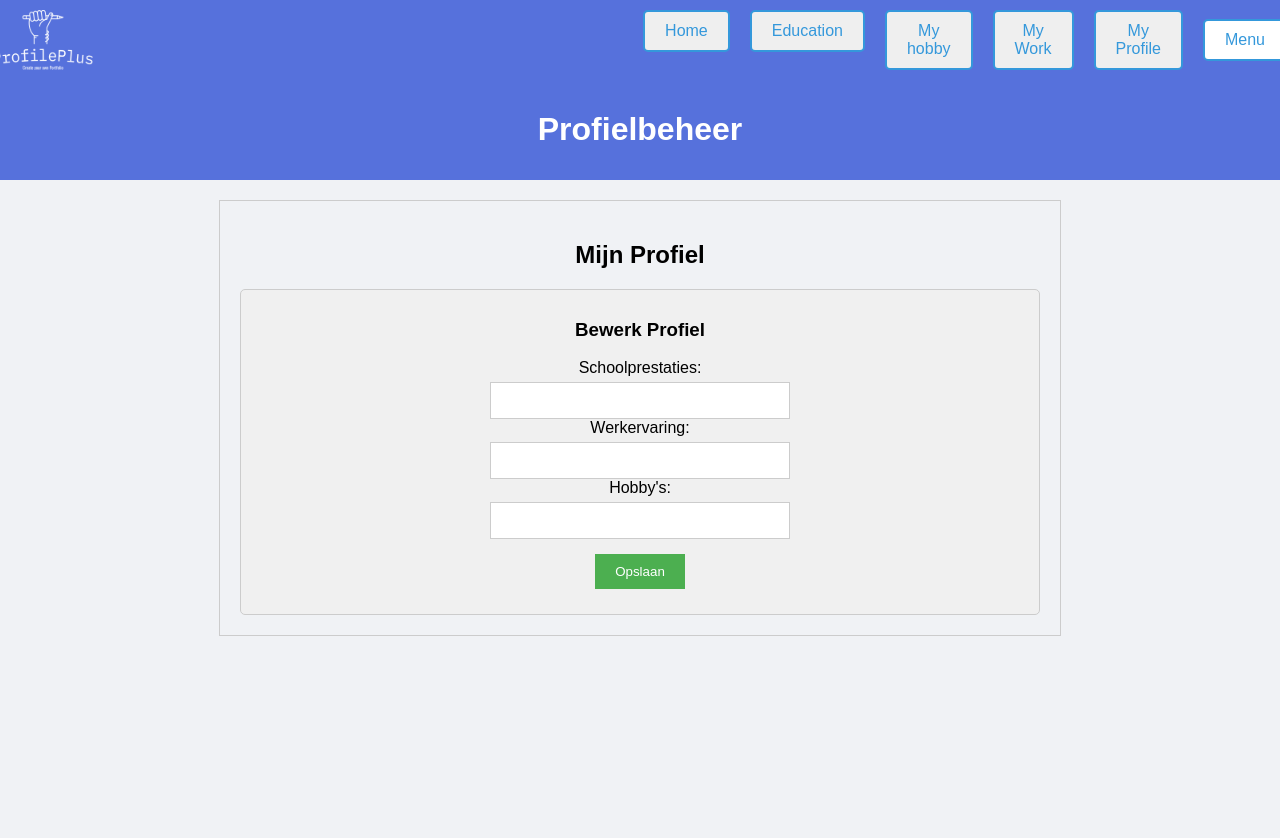
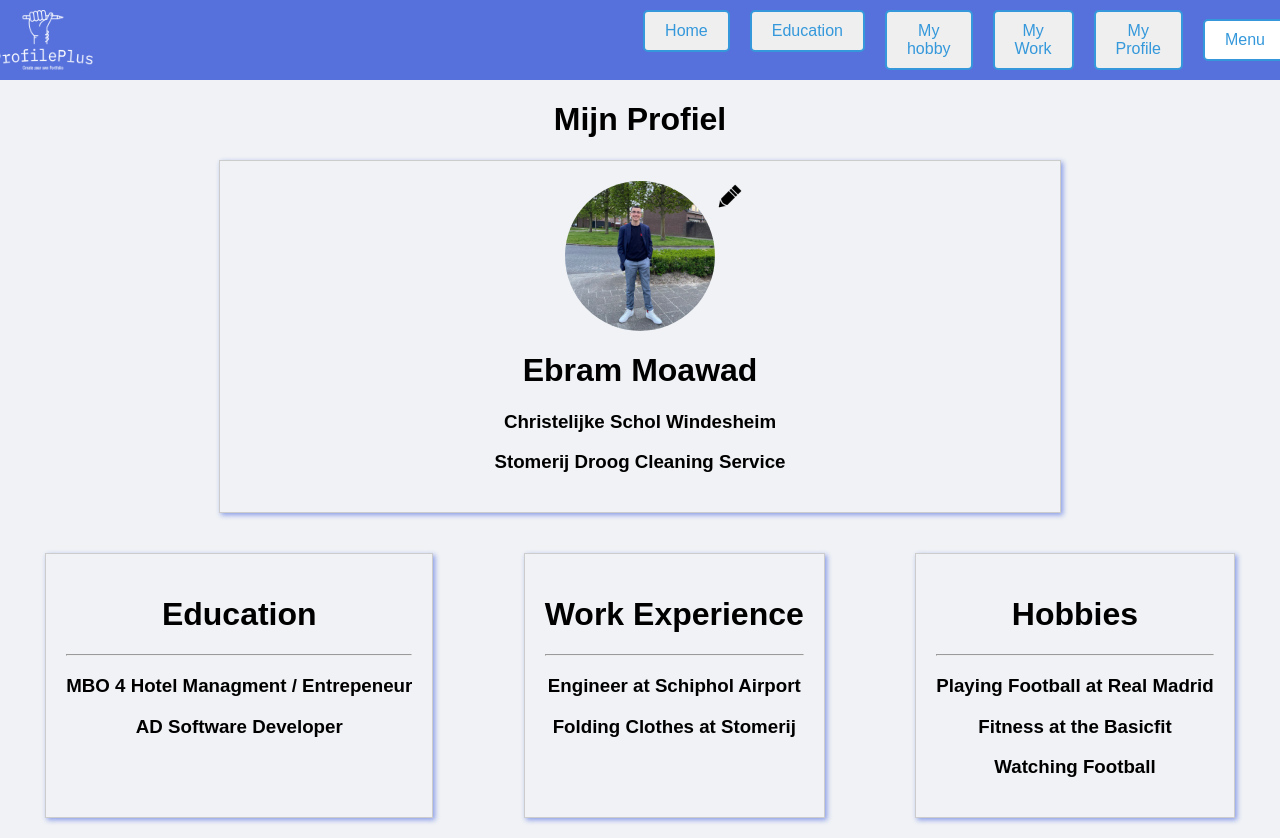
Before and after one commit to pmecpmec/ProfileApp, a PHP site: page /Profile.php in a window 1280 px wide. Before the commit the page ends 636 px from the top, so only its background shows below. Run offline with PHP 8.4, Linux system fonts and the light colour scheme.

Commit message:
profile done

```diff
--- a/ProfileApp/Profile.php
+++ b/ProfileApp/Profile.php
@@ -39,36 +39,48 @@ include 'navigation/nav.php';
 </head>
 <body>
 
-<div class="header">
-    <h1>Profielbeheer</h1>
-</div>
+<h1> Mijn Profiel </h1>
 
 <div class="profile-container">
-    <h2>Mijn Profiel</h2>
-
+<img src="img/ebram.jpeg" class="ebram">
+<img src="img/potlood.jpg"class="potlood">
     <!-- Profielinformatie -->
     <div class="profile-info">
 
     </div>
 
     <!-- Profiel bewerken formulier -->
-    <div class="edit-profile-form">
-        <h3>Bewerk Profiel</h3>
-        <form method="POST" action="">
-            <label for="school">Schoolprestaties:</label>
-            <input type="text" id="school" name="school" value="<?php echo isset($_SESSION['profile']['school']) ? $_SESSION['profile']['school'] : ''; ?>" required>
+    <div>
+        <h1> Ebram Moawad </h1>
 
-            <label for="work">Werkervaring:</label>
-            <input type="text" id="work" name="work" value="<?php echo isset($_SESSION['profile']['work']) ? $_SESSION['profile']['work'] : ''; ?>" required>
+        <h3> Christelijke Schol Windesheim </h3>
+        <h3> Stomerij Droog Cleaning Service </h3>
 
-            <label for="hobbies">Hobby's:</label>
-            <input type="text" id="hobbies" name="hobbies" value="<?php echo isset($_SESSION['profile']['hobbies']) ? $_SESSION['profile']['hobbies'] : ''; ?>" required>
-
-            <button type="submit">Opslaan</button>
-        </form>
     </div>
 </div>
+    <div class="containers">
+        <div class="education-container">
+        <h1> Education </h1>
+        <hr>
+        <h3> MBO 4 Hotel Managment / Entrepeneur </h3>
+        <h3> AD Software Developer</h3>
+        </div>
 
-<script src="app.js"></script>
+        <div class="work-container">
+        <h1> Work Experience </h1>
+        <hr>
+        <h3> Engineer at Schiphol Airport</h3>
+        <h3> Folding Clothes at Stomerij </h3>
+
+        </div>
+
+        <div class="hobby-container">
+        <h1> Hobbies </h1>
+        <hr>
+        <h3> Playing Football at Real Madrid </h3>
+        <h3> Fitness at the Basicfit</h3>
+        <h3> Watching Football</h3>
+         </div>
+    </div>
 </body>
 </html>
--- a/ProfileApp/home.php
+++ b/ProfileApp/home.php
@@ -23,9 +23,11 @@ include 'navigation/nav.php';
 
 
 <!-- Welcome message -->
-<h1>Welcome to your profile</h1>
+<h1>Welcome to ProfilePlus!</h1>
 
+<h3> On this website you can create your own profile and connect with your friends! </h3>
 </body>
+
 
 <!-- Include the footer -->
 <?php
--- a/ProfileApp/style.css
+++ b/ProfileApp/style.css
@@ -1,3 +1,8 @@
+
+
+
+
+
 body {
   text-align: center;
   background-color: #f0f2f5;
@@ -8,7 +13,7 @@ body {
 /* header */
 .header {
   display: flex;
-  justify-content: center; /* Align items to the left and right ends */
+  justify-content: center;
   align-items: center;
   padding: 10px 20px;
   background-color: #5671DC;
@@ -221,9 +226,7 @@ form label {
   margin-bottom: 5px;
 }
 
-/* The CSS code `form input[type="username"], form input[type="text"], form input[type="password"]` is
-targeting the input fields within a form that have the attribute `type` set to "username", "text",
-or "password". */
+
 form input[type="username"],
 form input[type="text"],
 form input[type="password"] {
@@ -232,11 +235,7 @@ form input[type="password"] {
   border: 1px solid #ccc;
 }
 
-/* The CSS code `form button` is targeting the `<button>` element within a `<form>` element. It sets
-the padding to 10 pixels on the top and bottom, and 20 pixels on the left and right. It sets the
-background color to #4CAF50 (a shade of green), the text color to white, and removes the border. It
-sets the cursor to a pointer, adds a margin of 15 pixels around the button, creating space between
-the button and other elements. */
+
 form button {
   padding: 10px 20px;
   background-color: #4CAF50;
@@ -298,7 +297,7 @@ form a:hover {
   /*margin-top: 30px;*/
 }
 
-/* Button Deze Button Ligt bij de privacy page */
+
 
 
 
@@ -348,11 +347,11 @@ form a:hover {
 }
 
 .deletebutton {
-  background-color: #d9534f; /* Red color for delete button */
+  background-color: #d9534f;
 }
 
 .deletebutton:hover {
-  background-color: #c9302c; /* Darker red color for delete button on hover */
+  background-color: #c9302c;
 }
 
 .footer{
@@ -369,41 +368,60 @@ form a:hover {
 }
 
 .gitbtn {
-  /* Add your existing button styles here */
-  color: whitesmoke; /* Set your default text color */
-  transition: color 0.3s; /* Only transition the text color on hover */
+
+  color: whitesmoke;
+  transition: color 0.3s;
   text-decoration: none;
 }
 
 .gitbtn:hover {
-  color: #889BE7; /* Set the text color on hover */
+  color: #889BE7;
 }
-
+.containers{
+  display: flex;
+}
 .profile-container {
   max-width: 800px;
   margin: 20px auto;
   padding: 20px;
   border: 1px solid #ccc;
+  box-shadow: 2px 2px 5px #889BE7;
+}
+
+.education-container{
+  max-width: 800px;
+  margin: 20px auto;
+  padding: 20px;
+  border: 1px solid #ccc;
+  box-shadow: 2px 2px 5px #889BE7;
+}
+.work-container{
+  max-width: 800px;
+  margin: 20px auto;
+  padding: 20px;
+  border: 1px solid #ccc;
+  box-shadow: 2px 2px 5px #889BE7;
+}
+.hobby-container{
+  max-width: 800px;
+  margin: 20px auto;
+  padding: 20px;
+  border: 1px solid #ccc;
+  box-shadow: 2px 2px 5px #889BE7;
 }
 
 .profile-info {
   margin-bottom: 20px;
 }
 
-.edit-profile-form {
-  background-color: #f0f0f0;
-  padding: 10px;
-  border: 1px solid #ccc;
-  border-radius: 5px
-}
-   /* Style for the dropdown */
+
    .dropdown {
     position: relative;
     display: inline-block;
 
   }
 
-  /* Style for the dropdown button */
+
   .dropbtn {
     background-color: white;
     color: white;
@@ -443,3 +461,16 @@ form a:hover {
   .dropdown:hover .dropdown-content {
     display: block;
   }
+
+
+.ebram{
+  max-width: 150px;
+  border-radius: 50%;
+  position: relative;
+}
+
+.potlood{
+  position: absolute;
+  max-width: 30px;
+
+}
```
Also changed, not shown: ProfileApp/img/ebram.jpeg (added), ProfileApp/img/potlood.jpg (added).
